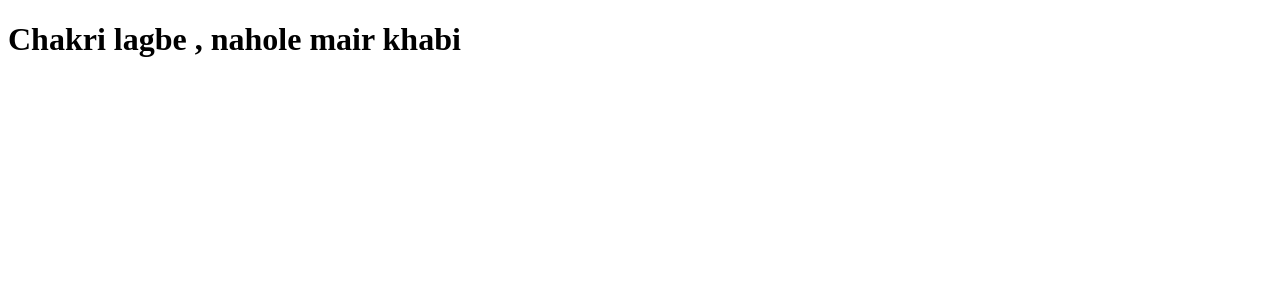
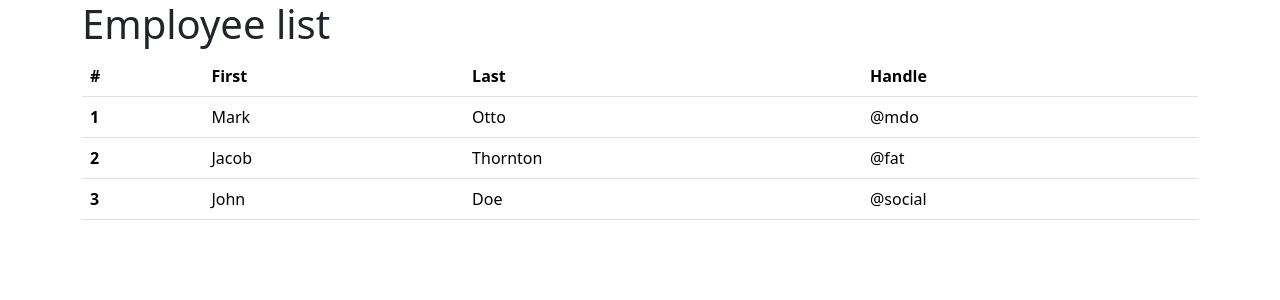
Before and after one commit to kabirhiking/django-basics, a Django app: page / in a window 1280 px wide. Shown: the top 300 px of the page. Run offline with Django 5.2, Linux system fonts and the light colour scheme.

Commit message:
Fix title typo and restructure home page layout with employee list table

```diff
--- a/templates/home.html
+++ b/templates/home.html
@@ -6,19 +6,56 @@
 
   <meta charset="UTF-8" />
 
-  <title>Headache</title>
+  <title>Headeche</title>
 
   <meta name="viewport" content="width=device-width,initial-scale=1" />
 
   <meta name="description" content="" />
 
   <link rel="icon" href="favicon.png">
+  <link rel="stylesheet" href="https://cdn.jsdelivr.net/npm/bootstrap@5.3.7/dist/css/bootstrap.min.css">
+  <script src="https://cdn.jsdelivr.net/npm/bootstrap@5.3.7/dist/js/bootstrap.bundle.min.js"></script>
+
 
 </head>
 
 <body>
 
-  <h1>Chakri lagbe , nahole mair khabi </h1>
+  <div class="container">
+    <h1> Employee list </h1>
+    <table class="table">
+  <thead>
+    <tr>
+      <th scope="col">#</th>
+      <th scope="col">First</th>
+      <th scope="col">Last</th>
+      <th scope="col">Handle</th>
+    </tr>
+  </thead>
+  <tbody>
+    <tr>
+      <th scope="row">1</th>
+      <td>Mark</td>
+      <td>Otto</td>
+      <td>@mdo</td>
+    </tr>
+    <tr>
+      <th scope="row">2</th>
+      <td>Jacob</td>
+      <td>Thornton</td>
+      <td>@fat</td>
+    </tr>
+    <tr>
+      <th scope="row">3</th>
+      <td>John</td>
+      <td>Doe</td>
+      <td>@social</td>
+    </tr>
+  </tbody>
+</table>
+
+
+   </div>
 
 </body>
 
```
